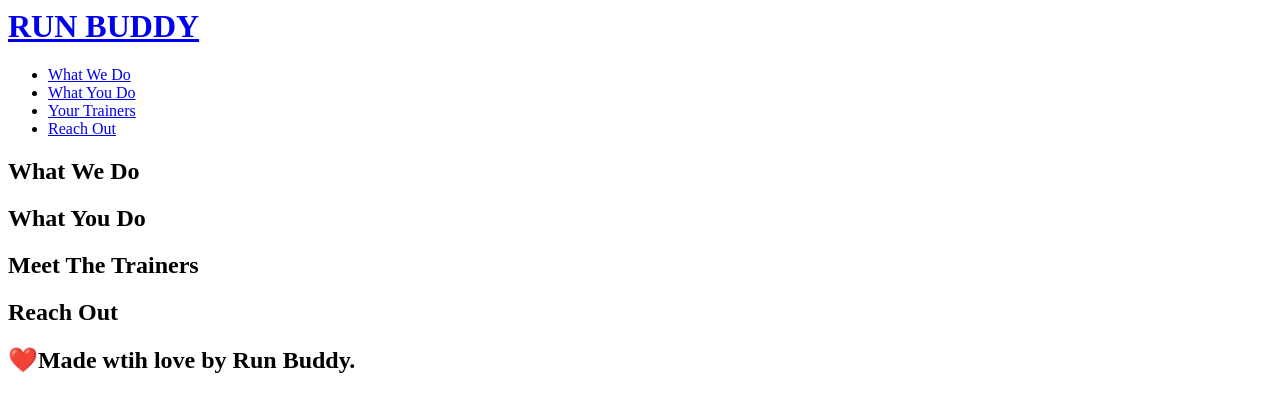
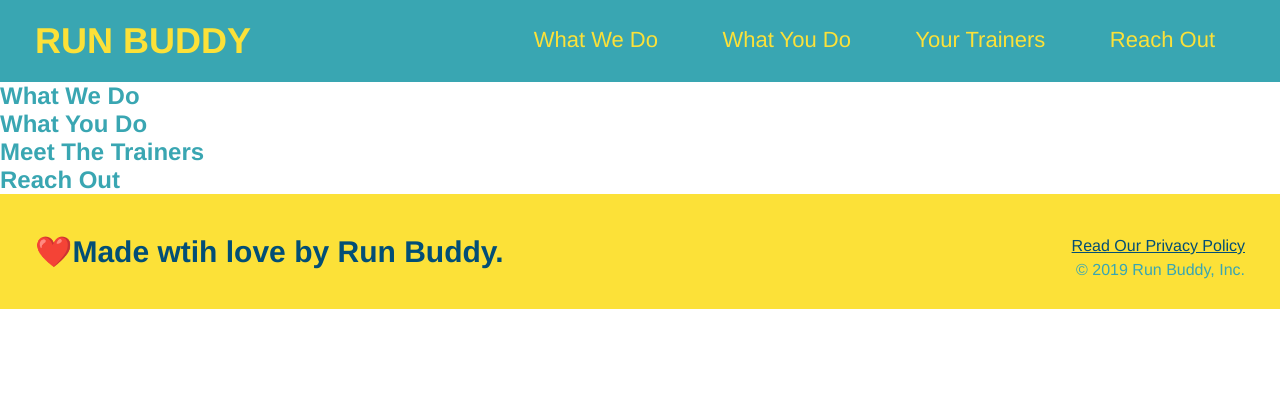
Before and after one commit to geneskit/run-buddy, a plain HTML site: page index.html in a window 1280 px wide. Drawn offline with Linux system fonts and the light colour scheme.

Commit message:
style sheet

```diff
--- /dev/null
+++ b/assets/css/style.css
@@ -0,0 +1,66 @@
+* {
+    margin: 0;
+    padding: 0;
+    box-sizing: border-box;
+}
+
+body {
+    font-family: Helvetica, Arial, sans-serif;
+    color: #39a6b2;
+}
+
+header{
+    padding: 20px 35px;
+    background-color: #39a6b2;
+}
+
+header h1 {
+    font-weight: bold;
+    font-size: 36px;
+    color: #fce138;
+    margin: 0;
+    display: inline;
+}
+
+header a {
+    text-decoration: none;
+    color: #fce138;
+}
+
+header nav {
+    float: right;
+    margin: 7px 0;
+}
+
+header nav ul li {
+    display: inline;
+}
+
+header nav ul li a {
+    margin: 0 30px;
+    font-weight: lighter;
+    font-size: 22px;
+}
+
+footer {
+    background: #fce138;
+    width: 100%;
+    padding: 40px 35px;
+}
+
+footer h2 {
+    display: inline;
+    color: #024e76;
+    font-size: 30px;
+    margin: 0;
+}
+
+footer div {
+    float: right;
+    line-height: 1.5;
+    text-align: right;
+}
+
+footer a {
+    color: #024e76;
+}
--- a/index.html
+++ b/index.html
@@ -1,6 +1,7 @@
 <html lang="en">
     <head>
         <meta charset="UTF-8"/>
+        <link rel="stylesheet" href="./assets/css/style.css"/>
         <title>Run Buddy</title>
     </head>
 
@@ -54,6 +55,10 @@
         <!-- footer -->
         <footer>
             <h2>❤️Made wtih love by Run Buddy.</h2>
+            <div>
+                <a href="#">Read Our Privacy Policy</a><br/>
+                &copy; 2019 Run Buddy, Inc.
+            </div>
         </footer>
     </body>
 </html>
```
